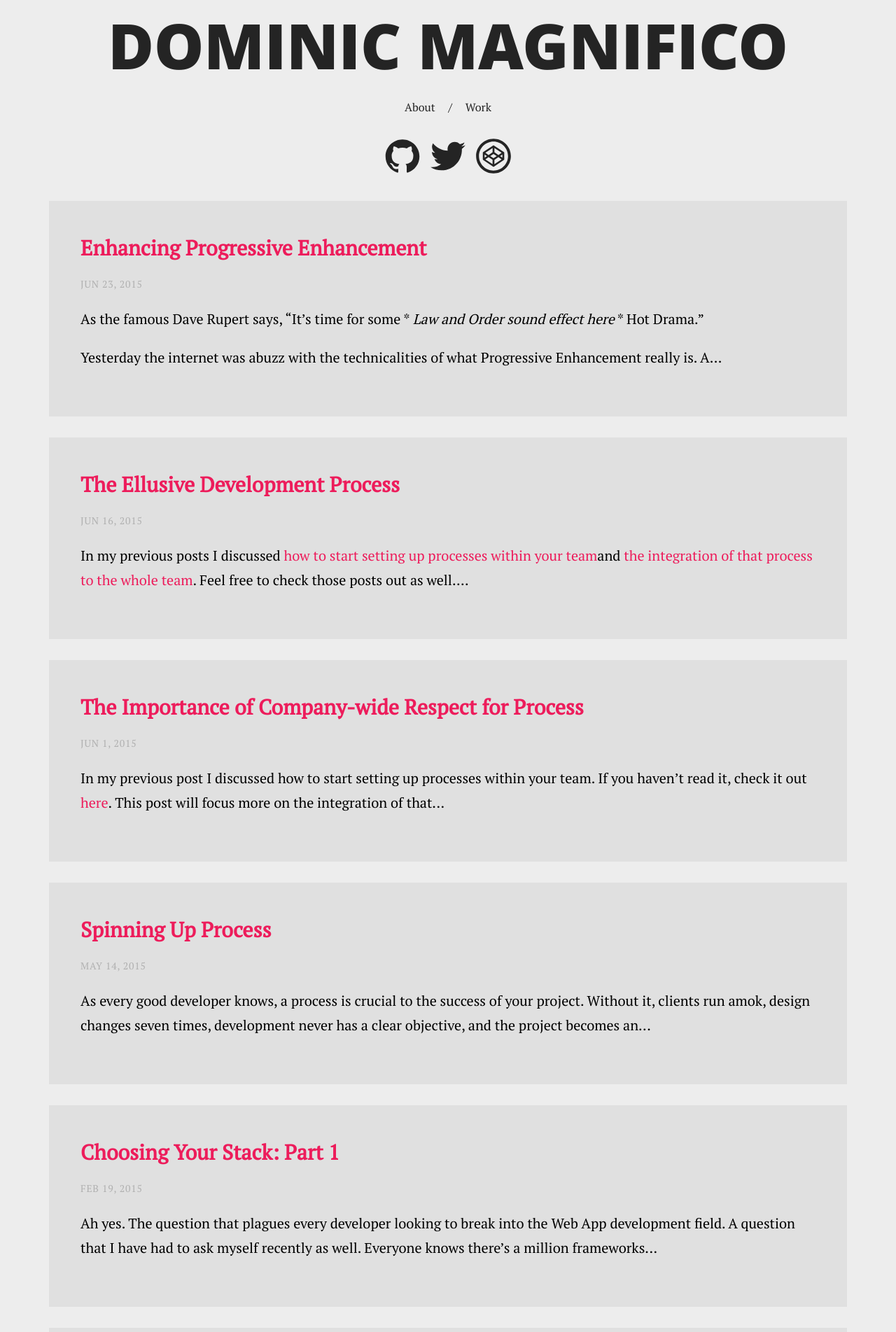
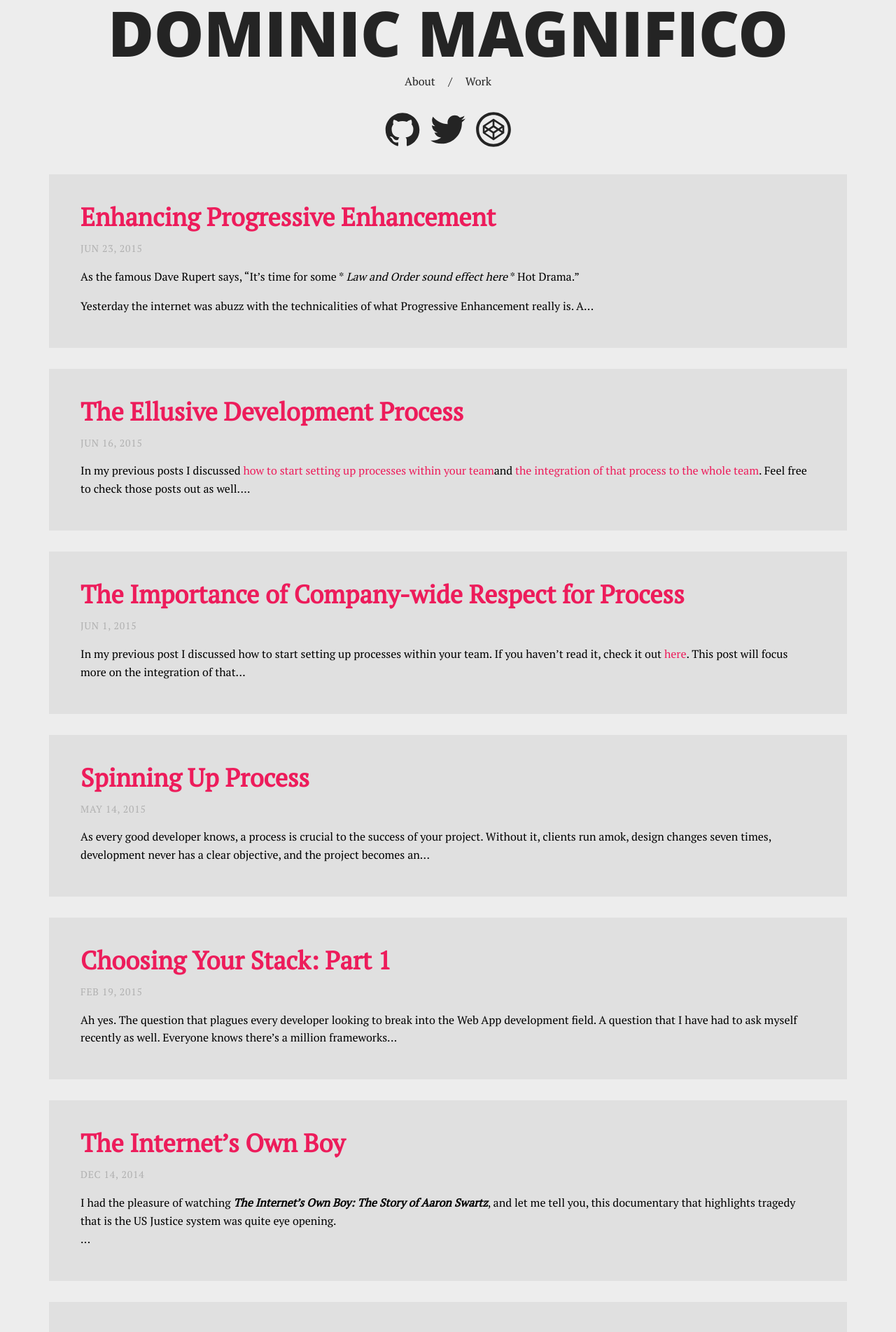
Before and after one commit to magnificode/DomBlog, a Jekyll site: the page built from index.html, in a window 1280 px wide. Shown: the top 1903 px of the page at 70% size. Built offline with Jekyll 4.4.1, drawn with Linux system fonts in a browser that asks for light colours; nearby versions of some CDN libraries; comment, search, counter and statistics services are not loaded.

Commit message:
Update responsive typography.

```diff
--- a/_sass/_base.scss
+++ b/_sass/_base.scss
@@ -1,16 +1,37 @@
 /*------------------------------------*\
     ::Globals
 \*------------------------------------*/
+// These values are the minimum and maximum viewport sizes to apply the font scaling
+$min_width: 400;
+$max_width: 1024;
+// These values represent the range of fon-tsize to apply
+// These values effect the base font-size, headings and other elements will scale proportionally
+$min_font: 12;
+$max_font: 16;
+
+:root { font-size: #{$min_font}px; }
+// This part is a little bit ugly, I will explain what is going on in a blog post soon.
+@media (min-width: #{$min_width}px) and (max-width: #{$max_width}px){
+  :root {
+    font-size: calc( #{$min_font}px + (#{$max_font} - #{$min_font}) * ( (100vw - #{$min_width}px) / ( #{$max_width} - #{$min_width}) ));
+  }
+}
+@media (min-width: #{$max_width}px){
+   :root {
+     font-size: #{$max_font}px;
+   }
+}
 body,
 html{
     height: 100%;
     min-height: 100%;
     margin: 0;
     background: $color-2;
+	-ms-text-size-adjust: 100%;
+    -webkit-font-smoothing: antialiased;
 }
 body{
     font-family: pt_serifregular, serif;
-    font-size: 16px;
     line-height: 1.618;
 }
 [class*="__inner"]{
--- a/_sass/_typography.scss
+++ b/_sass/_typography.scss
@@ -1,33 +1,34 @@
 /*------------------------------------*\
     ::Typography
 \*------------------------------------*/
+h1,h2,h3,h4,h5,h6{
+	margin: 0;
+	line-height: 1;
+}
 h1{
-	margin: 0;
-	font-size: 2.291em;
-	line-height: 1.416;
+	font-size: 3em;
 }
 h2{
-	margin: 0;
-	font-size: 1.875em;
+	font-size: 2.25em;
 }
-@media screen and (max-width: 480px){
-	h1{
-		font-size:  1.425em;
-	}
-	h2{
-		font-size: 1.275em;
-	}
+h3{
+	font-size: 1.5em;
 }
-p{
-	padding: {bottom:1.75em;}
-	font-size: 1.25em;
-	line-height: 1.75em;
-	&:last-child{
-		padding{bottom: 0;}
-	}
-	@media screen and (max-width: 480px){
-		font-size: .9em;
-		line-height: 1.45em;
+h4{
+	font-size: 1.3125em;
+}
+h5{
+	font-size: 1.125em;
+}
+h6{
+	font-size: 1.025em;
+}
+p,ul,ol{
+	font-size: 1em;
+	color: currentcolor;
+ 	margin-bottom: $pad;
+	&:last-child {
+		margin:{bottom:0;}
 	}
 }
 a{
```
Also changed, not shown: 1 other file.
